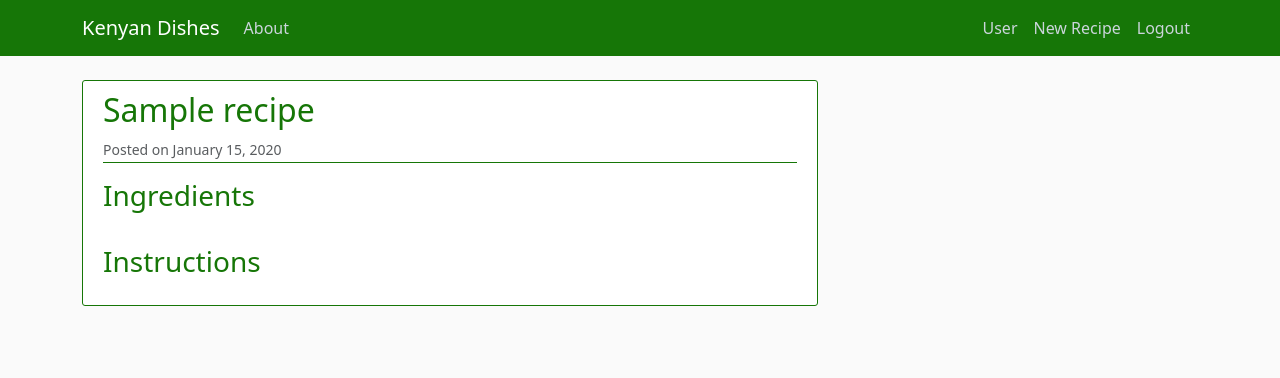
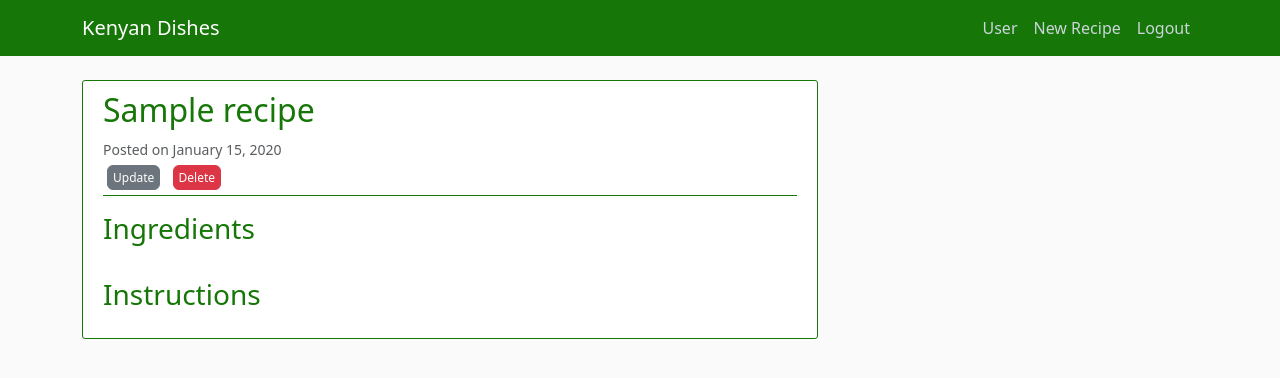
Before and after one commit to Ras-Pekt/Kenyan_Dishes, a Flask app: page /account in a window 1280 px wide. Shown: the top 378 px of the page. Run offline with Flask 3, Linux system fonts and the light colour scheme; a user stored in the database is signed in; tables that the repository leaves empty hold one stand-in row (values such as "Sample post"); some libraries are stand-ins or nearby versions.

Commit message:
BACKEND:update and delete from the database

```diff
--- a/models/routes.py
+++ b/models/routes.py
@@ -1,6 +1,6 @@
 #!/usr/bin/python3
 """routes module"""
-from flask import render_template, url_for, flash, redirect, request
+from flask import render_template, url_for, flash, redirect, request, abort
 from flask_login import login_user, current_user, logout_user, login_required
 from models import app, db, bcrypt
 from models.forms import Register, LogIn, NewRecipe
@@ -106,7 +106,7 @@
         )
         return redirect(url_for("account"))
 
-    return render_template("new_recipe.html", title="New Recipe", form=form)
+    return render_template("new_recipe.html", title="New Recipe", form=form, legend="New Recipe")
 
 
 @app.route("/recipe/<int:recipe_id>")
@@ -121,3 +121,61 @@
     """route to return a single user"""
     user = User.query.get_or_404(user_id)
     return render_template("user.html", title=user.fullname, user=user)
+
+
+@app.route("/recipe/<int:recipe_id>/update", methods=["GET", "POST"])
+@login_required
+def update_recipe(recipe_id):
+    """route to update a single recipe"""
+    recipe = Recipe.query.get_or_404(recipe_id)
+
+    if recipe.user != current_user:
+        abort(403)
+
+    form = NewRecipe()
+
+    if form.validate_on_submit():
+        recipe.title = form.title.data
+        recipe.ingredients = form.ingredients.data + request.form.getlist('ingredients[]')
+        recipe.instructions = form.instructions.data + request.form.getlist('instructions[]')
+        db.session.commit()
+
+        flash(
+            "Recipe updated successfully",
+            "success"
+        )
+        return redirect(url_for("recipe", recipe_id=recipe.id))
+    elif request.method == "GET":
+        form.title.data = recipe.title
+
+        while len(form.ingredients.entries) < len(recipe.ingredients):
+            form.ingredients.append_entry()
+
+        for i, ingredient in enumerate(recipe.ingredients):
+            form.ingredients.entries[i].data = ingredient
+
+        while len(form.instructions.entries) < len(recipe.instructions):
+            form.instructions.append_entry()
+
+        for i, instruction in enumerate(recipe.instructions):
+            form.instructions.entries[i].data = instruction
+
+    return render_template("new_recipe.html", title="Update Recipe", form=form, legend="Update Recipe")
+
+
+@app.route("/recipe/<int:recipe_id>/delete", methods=["POST"])
+@login_required
+def delete_recipe(recipe_id):
+    """route to delete a single recipe"""
+    recipe = Recipe.query.get_or_404(recipe_id)
+
+    if recipe.user != current_user:
+        abort(403)
+
+    db.session.delete(recipe)
+    db.session.commit()
+    flash(
+            "Recipe deleted successfully",
+            "success"
+        )
+    return redirect(url_for("account"))
--- a/models/static/styles/main.css
+++ b/models/static/styles/main.css
@@ -89,3 +89,8 @@
 .account-heading {
 	font-size: 2.5rem;
 }
+
+.custom-btn {
+    padding: 2.5px 5px;
+    font-size: 12px;
+}
--- a/models/templates/account.html
+++ b/models/templates/account.html
@@ -7,6 +7,36 @@
 
 				<div class="article-metadata">
 					<small class="text-muted">Posted on {{ post.formatted_date }}</small>
+
+					{% if current_user == post.user %}
+						<div>
+							<a class="btn btn-secondary custom-btn m-1" href="{{ url_for('update_recipe', recipe_id=post.id) }}">Update</a>
+							<button type="button" class="btn btn-danger custom-btn m-1" data-toggle="modal" data-target="#deleteModal">Delete</button>
+						</div>
+
+						<!-- Modal -->
+						<div class="modal fade" id="deleteModal" tabindex="-1" role="dialog" aria-labelledby="deleteModalLabel" aria-hidden="true">
+							<div class="modal-dialog" role="document">
+								<div class="modal-content">
+								<div class="modal-header">
+									<h5 class="modal-title" id="deleteModalLabel">Delete Recipe?</h5>
+									<button type="button" class="close" data-dismiss="modal" aria-label="Close">
+									<span aria-hidden="true">&times;</span>
+									</button>
+								</div>
+								<div class="modal-body">
+									<p>Delete {{ post.title }} recipe?</p>
+								</div>
+								<div class="modal-footer">
+									<button type="button" class="btn btn-secondary" data-dismiss="modal">Close</button>
+									<form action="{{ url_for('delete_recipe', recipe_id=post.id) }}" method="POST">
+										<input class="btn btn-danger" type="submit" value="Delete">
+									</form>
+								</div>
+								</div>
+							</div>
+						</div>
+					{% endif %}
 				</div>
 
 				<p>
--- a/models/templates/layout_template.html
+++ b/models/templates/layout_template.html
@@ -18,14 +18,15 @@
 <header class="site-header">
 	<nav class="navbar navbar-expand-md navbar-dark bg-steel fixed-top">
 		<div class="container">
-			<a class="navbar-brand mr-4" href="{{ url_for('home') }}">Kenyan Dishes</a>
+			<!-- <a class="navbar-brand mr-4" href="{{ url_for('home') }}">Kenyan Dishes</a> -->
 			<button class="navbar-toggler" type="button" data-toggle="collapse" data-target="#navbarToggle" aria-controls="navbarToggle" aria-expanded="false" aria-label="Toggle navigation">
 				<span class="navbar-toggler-icon"></span>
 			</button>
 			<div class="collapse navbar-collapse" id="navbarToggle">
 				<div class="d-flex justify-content-between w-100">
 					<div class="navbar-nav">
-					   <a class="nav-item nav-link" href="{{ url_for('about') }}">About</a>
+						<a class="navbar-brand mr-4" href="{{ url_for('home') }}">Kenyan Dishes</a>
+						<!-- <a class="nav-item nav-link" href="{{ url_for('about') }}">About</a> -->
 					</div>
 					<!-- Navbar Right Side -->
 					<div class="navbar-nav">
@@ -73,6 +74,10 @@
 	</main>
 
 	<script src="https://cdn.jsdelivr.net/npm/bootstrap@5.3.2/dist/js/bootstrap.bundle.min.js" integrity="sha384-C6RzsynM9kWDrMNeT87bh95OGNyZPhcTNXj1NW7RuBCsyN/o0jlpcV8Qyq46cDfL" crossorigin="anonymous"></script>
+	<script src="https://cdn.jsdelivr.net/npm/@popperjs/core@2.11.8/dist/umd/popper.min.js" integrity="sha384-I7E8VVD/ismYTF4hNIPjVp/Zjvgyol6VFvRkX/vR+Vc4jQkC+hVqc2pM8ODewa9r" crossorigin="anonymous"></script>
+	<script src="https://cdn.jsdelivr.net/npm/bootstrap@5.3.2/dist/js/bootstrap.min.js" integrity="sha384-BBtl+eGJRgqQAUMxJ7pMwbEyER4l1g+O15P+16Ep7Q9Q+zqX6gSbd85u4mG4QzX+" crossorigin="anonymous"></script>
 
+	<script src="https://code.jquery.com/jquery-3.6.4.min.js"></script>
+	<script src="https://stackpath.bootstrapcdn.com/bootstrap/4.5.2/js/bootstrap.min.js"></script>
 </body>
 </html>
--- a/models/templates/new_recipe.html
+++ b/models/templates/new_recipe.html
@@ -4,7 +4,7 @@
 		<form method="POST" action="">
 			{{ form.hidden_tag() }}
 			<fieldset class="form-group">
-				<legend class="border-bottom mb-4">New Recipe</legend>
+				<legend class="border-bottom mb-4">{{ legend }}</legend>
 
 				<div class="form-group">
 					{{ form.title.label(class="form-control-label")}}
```
Also changed, not shown: models/templates/recipe.html (+31 -0 lines).
